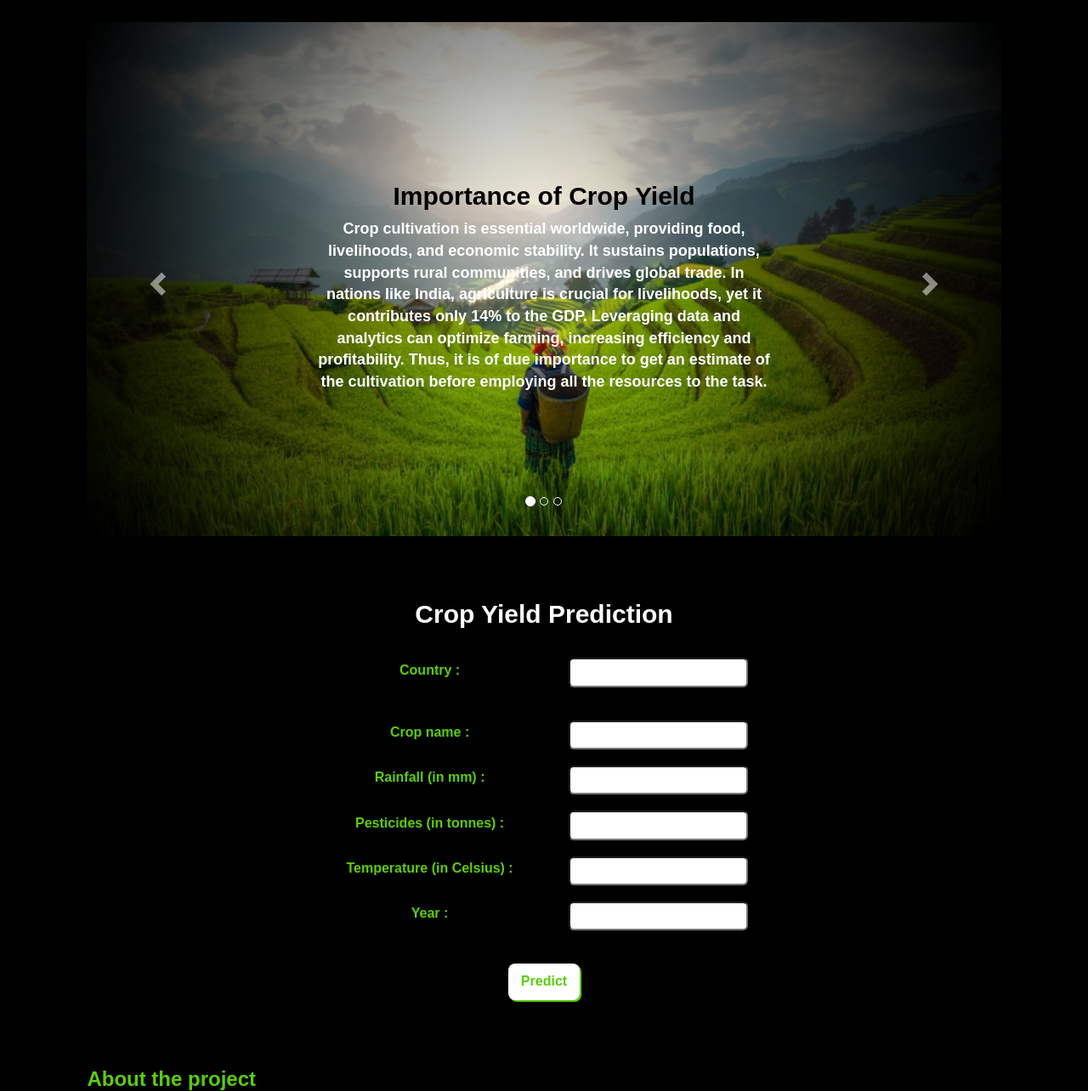
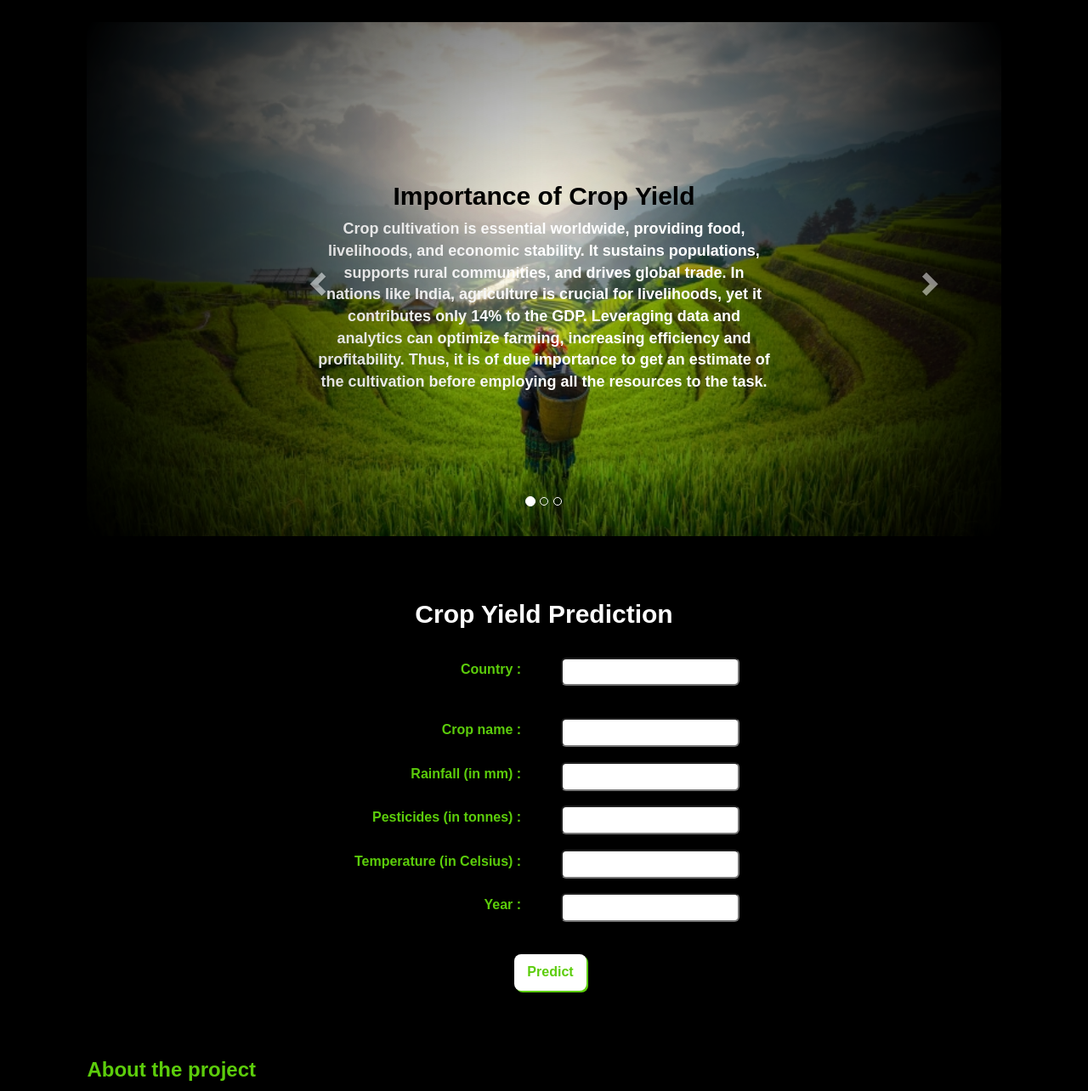
Before and after one commit to HarshGupta-2002/Crop-Yield-Prediction-System, a Flask app: page / in a window 1280 px wide. Shown: the part 77-1361 px from the top of the page at 85% size. Run offline with Flask 3, Linux system fonts and the light colour scheme; parts of the project's set-up code (start-up, migrations or seed data) failed here and were passed over; some libraries are stand-ins or nearby versions.

Commit message:
Update style.css

```diff
--- a/static/style.css
+++ b/static/style.css
@@ -113,7 +113,6 @@
   position: relative;
   width: 50%;
   margin-left: 25%;
-  /* border-style: solid; */
   text-align: center;
 }
 #topic {
@@ -129,8 +128,13 @@
   width: 100%;
 }
 table td {
-  padding: 5px;
+  padding: 5px 5px 5px 20px;
+  text-align: left;
+}
+.left {
+  text-align: right;
   width: 50%;
+  padding-right: 20px;
 }
 label {
   padding: 3%;
```
